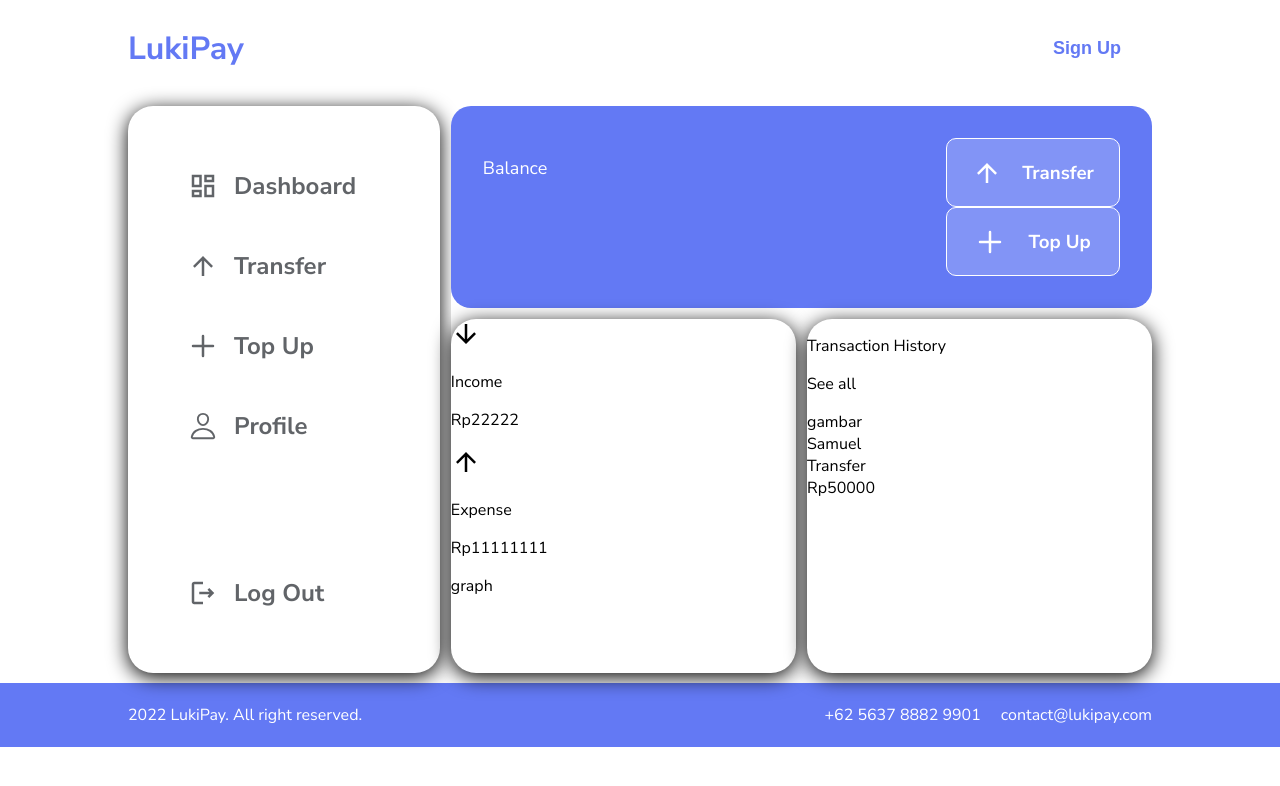
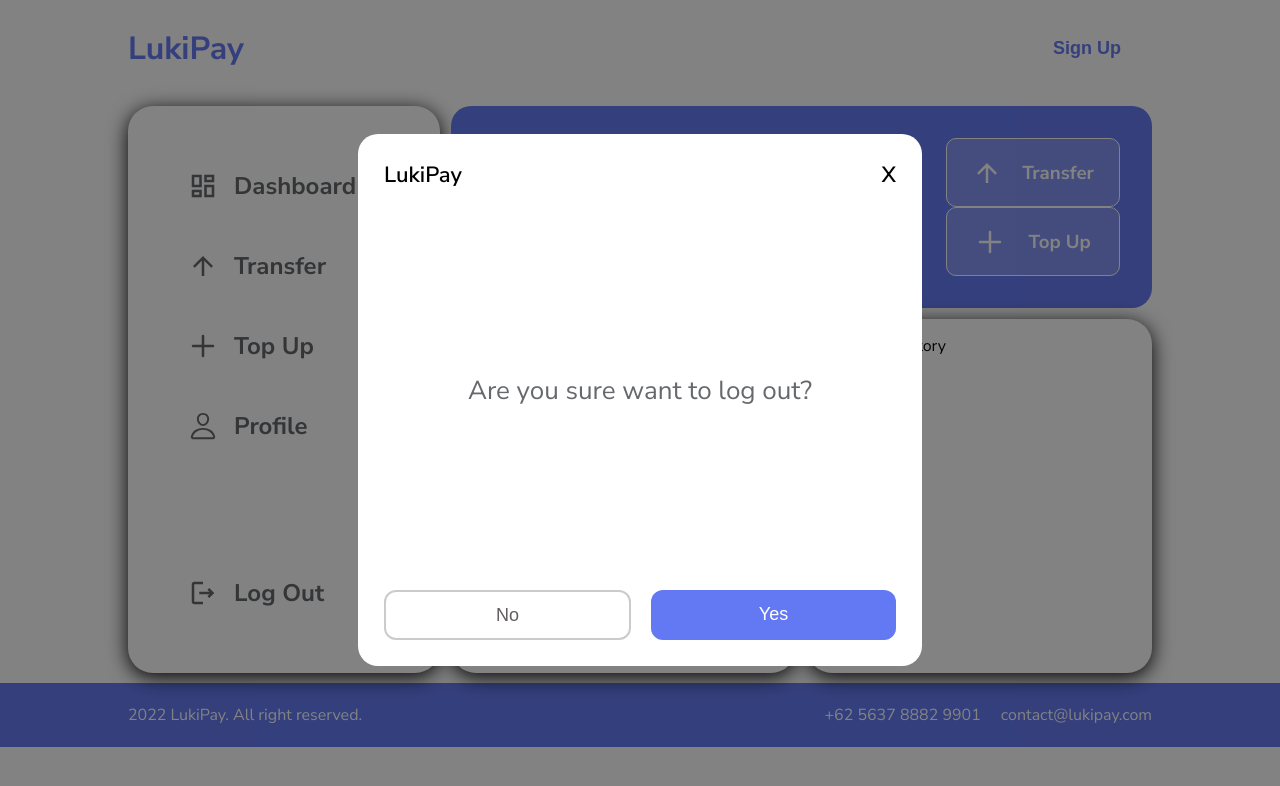
Before and after one commit to Lukmandst/Lukipay-Next, a Next.js app: page /dashboard in a window 1280 px wide. Both pictures are taken after a click on the element "Log Out". Shown: the top 786 px of the page. Built offline with nearby package versions, Linux system fonts and the light colour scheme; no server answers.

Commit message:
disable scroll when modal appeared

```diff
--- a/src/components/DashboardLayout.jsx
+++ b/src/components/DashboardLayout.jsx
@@ -11,6 +11,7 @@
 import style from "styles/Dashboard.module.css";
 import Link from "next/link";
 import TopupModal from "./Modal";
+import ReusableModal from "./ReusableModal";
 import { useState } from "react";
 import { resetAuth } from "reduxStore/actions/authActions";
 import { useDispatch, useSelector } from "react-redux";
@@ -18,6 +19,7 @@
 
 function DashboardLayout({ children, title = "LukiPay" }) {
   const [modal, setModal] = useState(false);
+  const [modal2, setModal2] = useState(false);
   const { token } = useSelector((state) => state.auth);
   const dispatch = useDispatch();
 
@@ -32,6 +34,8 @@
       setTimeout(() => {
         dispatch(resetAuth());
       }, 1500);
+      setModal2(false);
+      document.querySelector("body").style.overflow = "visible";
     } catch (error) {
       console.error(error);
     }
@@ -43,6 +47,15 @@
         <title>{title}</title>
       </Head>
       {modal && <TopupModal setModal={setModal} />}
+      {modal2 && (
+        <ReusableModal
+          title="LogOut"
+          bodyInfo="Are you sure want to log out?"
+          setModal={setModal2}
+          yesHandler={logOuthandler}
+        />
+      )}
+
       <Navbar />
       <div className={style.container}>
         <nav className={style.navigation}>
@@ -60,7 +73,13 @@
               </div>
             </Link>
 
-            <div className={style.navMenu} onClick={() => setModal(true)}>
+            <div
+              className={style.navMenu}
+              onClick={() => {
+                setModal(true);
+                document.querySelector("body").style.overflow = "hidden";
+              }}
+            >
               <HiOutlinePlus className={style.icon} />
               <h2>Top Up</h2>
             </div>
@@ -72,7 +91,13 @@
               </div>
             </Link>
           </div>
-          <div className={style.navMenu} onClick={logOuthandler}>
+          <div
+            className={style.navMenu}
+            onClick={() => {
+              setModal2(true);
+              document.querySelector("body").style.overflow = "hidden";
+            }}
+          >
             <MdOutlineLogout className={style.icon} />
             <h2>Log Out</h2>
           </div>
--- a/src/components/Modal.jsx
+++ b/src/components/Modal.jsx
@@ -33,8 +33,9 @@
         // console.log(url);
         window.open(`${url}`);
         setTimeout(() => {
-          setModal(false);
-        }, 3000);
+          setModal(false)
+          document.querySelector("body").style.overflow = "visible";
+        }, 10000);
       }
     } catch (error) {
       console.error(error);
@@ -49,7 +50,14 @@
       <main className={style.main}>
         <header className={style.header}>
           <div>{header}</div>
-          <div onClick={() => setModal(false)}>X</div>
+          <div
+            onClick={() => {
+              setModal(false);
+              document.querySelector("body").style.overflow = "visible";
+            }}
+          >
+            X
+          </div>
         </header>
         <body className={style.body}>
           <div className={style.bodyInfo}>
--- /dev/null
+++ b/src/components/ReusableModal.jsx
@@ -0,0 +1,50 @@
+import axios from "axios";
+import Link from "next/link";
+import { useState } from "react";
+import { useSelector } from "react-redux";
+import style from "./styles/Modal.module.css";
+
+function ReusableModal({
+  header = "LukiPay",
+  bodyInfo = "Input Body Message",
+  setModal,
+  yesHandler,
+}) {
+  const [successMsg, setSuccessMsg] = useState("");
+  const [errmsg, seterrMsg] = useState("");
+
+  return (
+    <div className={style.modal}>
+      <main className={style.main}>
+        <header className={style.header}>
+          <div>{header}</div>
+          <div
+            onClick={() => {
+              setModal(false);
+              document.querySelector("body").style.overflow = "visible";
+            }}
+          >
+            X
+          </div>
+        </header>
+        <body className={style.body}>
+          <div className={style.bodyInfo}>{bodyInfo}</div>
+        </body>
+        <footer className={style.footer}>
+          <input
+            type="submit"
+            className={style.secondary}
+            onClick={() => {
+              setModal(false);
+              document.querySelector("body").style.overflow = "visible";
+            }}
+            value="No"
+          ></input>
+          <input type="submit" onClick={yesHandler} value="Yes"></input>
+        </footer>
+      </main>
+    </div>
+  );
+}
+
+export default ReusableModal;
--- a/src/components/styles/Modal.module.css
+++ b/src/components/styles/Modal.module.css
@@ -7,6 +7,7 @@
   position: fixed;
   z-index: 50;
   background-color: rgba(6, 6, 6, 0.5);
+  overflow-y: hidden;
 }
 
 .main {
@@ -14,10 +15,11 @@
   flex-direction: column;
   padding: 2%;
   width: 40%;
-  height: 65%;
+  height: 60%;
   border-radius: 20px;
   background-color: #fff;
   justify-content: space-between;
+  overflow-y: hidden;
 }
 .header {
   display: flex;
@@ -35,8 +37,9 @@
   justify-content: space-between;
 }
 .bodyInfo {
+  text-align: center;
   color: rgba(58, 61, 66, 0.776);
-  font-size: 20px;
+  font-size: 26px;
   font-weight: 400;
 }
 .number {
@@ -61,7 +64,21 @@
 }
 .number::-webkit-inner-spin-button,
 .number::-webkit-outer-spin-button {
-  -webkit-appearance: none ;
+  -webkit-appearance: none;
+}
+.secondary {
+  border: 2px solid rgba(169, 169, 169, 0.6) !important ;
+  background-color: transparent !important;
+  color: rgb(96, 93, 93) !important;
+}
+
+.secondary:hover{
+  border: 2px solid #6379f4 !important;
+  color: #6379f4 !important;
+}
+.footer{
+  display: flex;
+  gap: 20px;
 }
 
 @media screen and (max-width: 768px) {
--- a/src/pages/dashboard/index.jsx
+++ b/src/pages/dashboard/index.jsx
@@ -34,7 +34,13 @@
                   <h3>Transfer</h3>
                 </div>
               </Link>
-              <div className={style.topUpBtn} onClick={() => setModal(true)}>
+              <div
+                className={style.topUpBtn}
+                onClick={() => {
+                  setModal(true);
+                  document.querySelector("body").style.overflow = "hidden";
+                }}
+              >
                 <HiOutlinePlus className={style.icon} />
                 <h3>Top Up</h3>
               </div>
--- a/src/styles/globals.css
+++ b/src/styles/globals.css
@@ -72,6 +72,11 @@
   border-radius: 12px;
   font-size: 18px;
 }
+input[type="submit"]:hover {
+  border: none;
+background-color: #415aea;
+
+}
 input[type="submit"]:disabled {
   cursor: not-allowed;
   background-color: #dadada;
```
